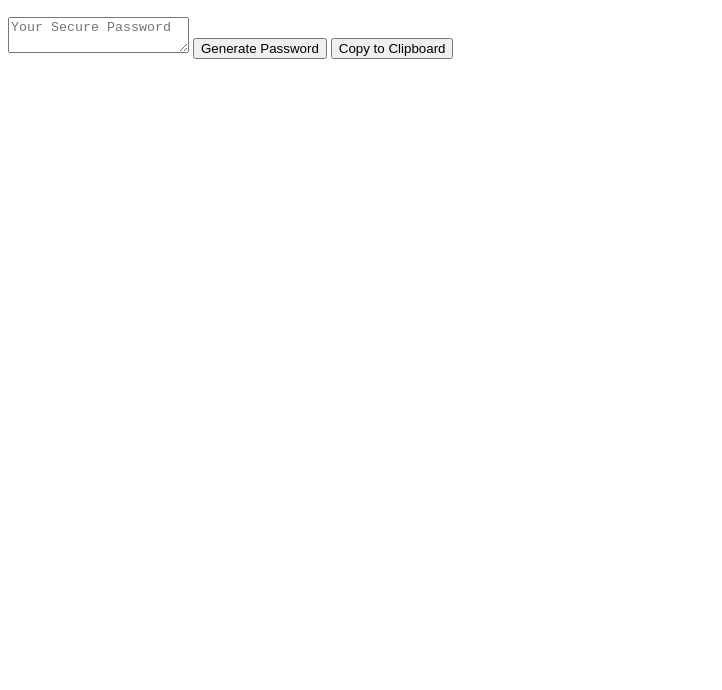
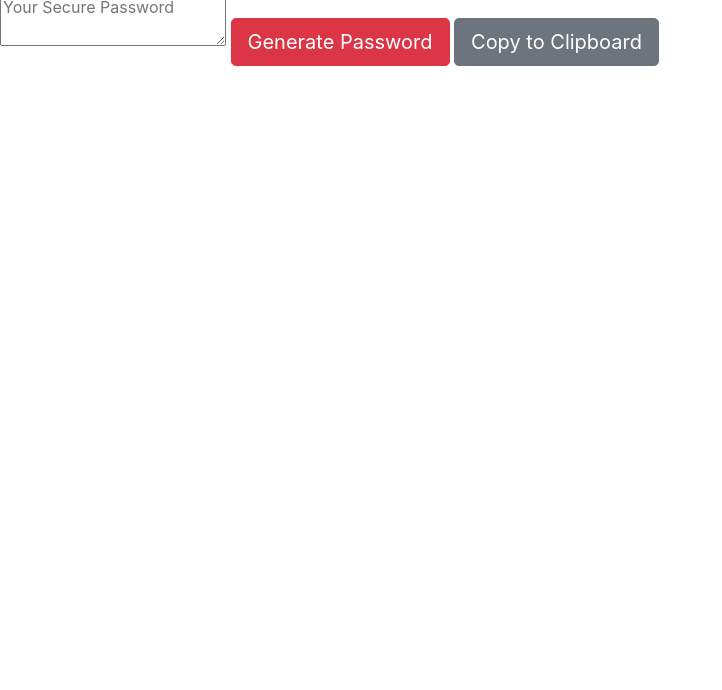
Before and after one commit to acucunato/password-generator, a plain HTML site: page index.html in a window 1280 px wide. Shown: the part 110-800 px from the top of the page, without its empty margins (0-722 px from the left). Drawn offline with nearby package versions, Linux system fonts and the light colour scheme.

```diff
--- a/index.html
+++ b/index.html
@@ -4,11 +4,12 @@
     <meta charset="UTF-8" />
     <meta name="viewport" content="width=device-width, initial-scale=1.0" />
     <meta http-equiv="X-UA-Compatible" content="ie=edge" />
+    <link rel="stylesheet" href="https://stackpath.bootstrapcdn.com/bootstrap/4.4.0/css/bootstrap.min.css" integrity="sha384-SI27wrMjH3ZZ89r4o+fGIJtnzkAnFs3E4qz9DIYioCQ5l9Rd/7UAa8DHcaL8jkWt" crossorigin="anonymous">
     <title>Password Generator</title>
   </head>
   <body>
     <header>
-      <h1>Password Generator</h1>
+    <h1>Password Generator</h1>
     </header>
     <h2>Generate a Password</h2>
     <textarea
@@ -17,9 +18,7 @@
       placeholder="Your Secure Password"
       aria-label="Generated Password"
     ></textarea>
-    <button id="generate">Generate Password</button>
-    <button id="copy">
-      Copy to Clipboard
-    </button>
-  </body>
+    <button type="button" class="btn btn-danger btn-lg" id="generate">Generate Password</button>
+<button type="button" class="btn btn-secondary btn-lg" id="copy">Copy to Clipboard</button>
+</body>
 </html>
```
Also changed, not shown: assets/css/style.css (added), assets/javascript/generator.js (added).
